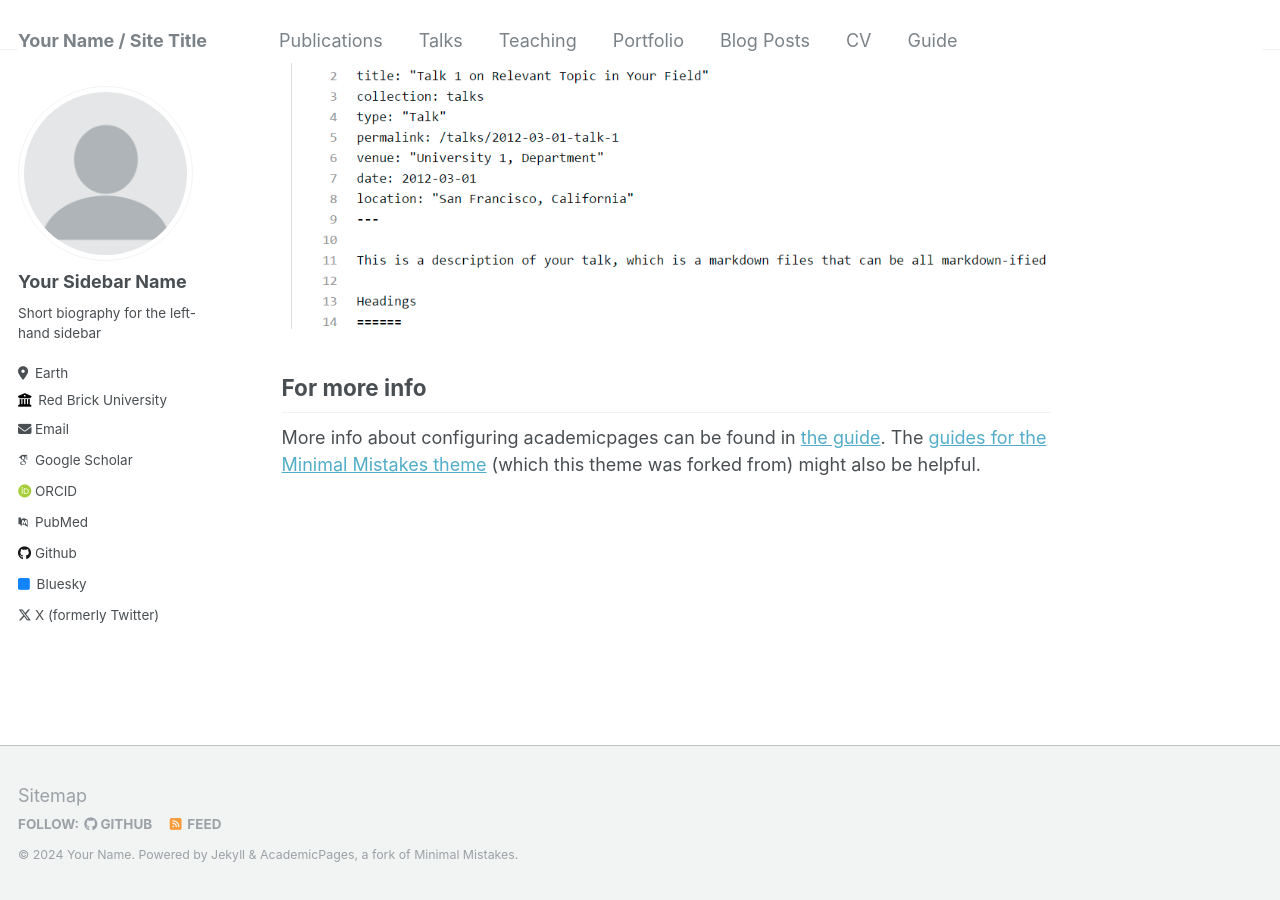
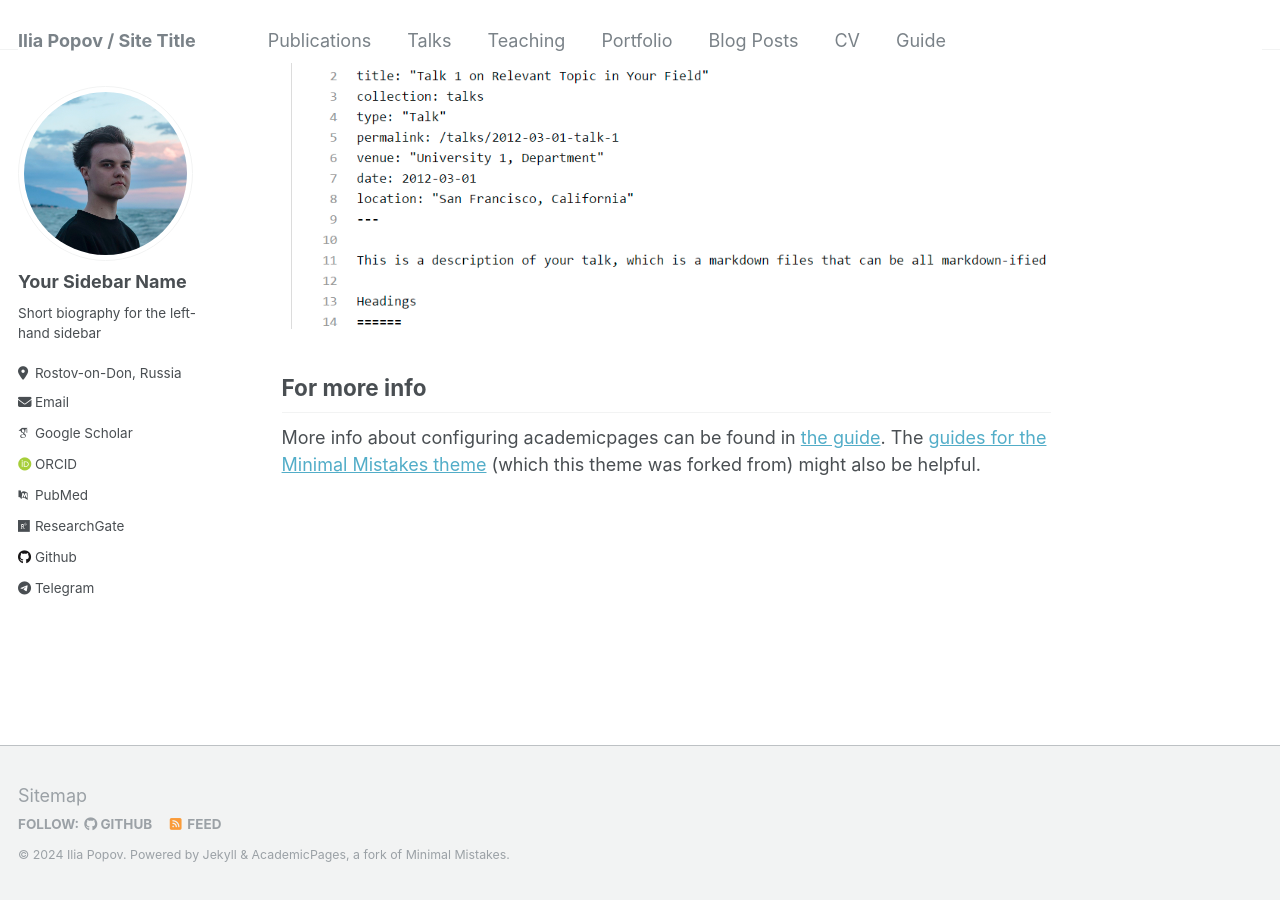
Before and after one commit to iliapopov17/iliapopov17.github.io, a Jekyll site: the page built from _pages/about.md, in a window 1280 px wide and 900 px high, scrolled down 2640 px. Built offline with Jekyll 4.4.1, drawn with Linux system fonts in a browser that asks for light colours; some web fonts are replaced.

Commit message:
Add info

```diff
--- a/_config.yml
+++ b/_config.yml
@@ -8,9 +8,9 @@
 
 # Basic Site Settings
 locale                   : "en-US"
-title                    : "Your Name / Site Title"
+title                    : "Ilia Popov / Site Title"
 title_separator          : "-"
-name                     : &name "Your Name"
+name                     : &name "Ilia Popov"
 description              : &description "personal description"
 url                      : https://academicpages.github.io # the base hostname & protocol for your site e.g. "https://mmistakes.github.io"
 baseurl                  : "" # the subpath of your site, e.g. "/blog"
@@ -21,40 +21,40 @@ repository               : "academicpages/academicpages.github.io"
 #               Additional customization can be done by editing /_includes/author-profile.html
 author:
   # Biographic information
-  avatar           : "profile.png"
+  avatar           : "ilia-popov.jpg"
   name             : "Your Sidebar Name"
   pronouns         : # example: "she/her"
   bio              : "Short biography for the left-hand sidebar"
-  location         : "Earth"
-  employer         : "Red Brick University"
+  location         : "Rostov-on-Don, Russia"
+  employer         : # "Red Brick University"
   uri              : # URL
-  email            : "none@example.org"
+  email            : "iljapopov17@gmail.com"
 
   # Academic websites
   arxiv            : # URL - Update with the correct link to your profile
-  googlescholar    : "https://scholar.google.com/citations?user=PS_CX0AAAAAJ"
+  googlescholar    : "https://scholar.google.com/citations?user=j0zVUu0AAAAJ"
   impactstory      : # URL
-  orcid            : "http://orcid.org/yourorcidurl"
+  orcid            : "http://orcid.org/0000-0001-7947-1654"
   pubmed           : "https://www.ncbi.nlm.nih.gov/pubmed/?term=john+snow"
-  researchgate     : # URL
+  researchgate     : "https://www.researchgate.net/profile/Ilia-Popov-2"
 
   # Repositories and software development
   bitbucket        : # Username - Update with your username on the site
   codepen          : # Username
   dribbble         : # Username
-  github           : "academicpages"
+  github           : "iliapopov17"
   kaggle           : # Username
   stackoverflow    : # User number or user number and name (i.e., use "1" or "1/jeff-atwood")
 
   # Social media
-  bluesky          : "bsky.app" # Replace this with you Bluesky username
+  bluesky          : # "bsky.app" # Replace this with you Bluesky username
   facebook         : # Username
   flickr           : # Username
   foursquare       : # Username
   goodreads        : # Username
   google_plus      : # Username
   keybase          : # Username
-  instagram        : # Username
+  instagram        : # ilya_pop0v
   lastfm           : # Username
   linkedin         : # Username
   mastodon         : # URL
@@ -62,9 +62,9 @@ author:
   pinterest        : # Username
   soundcloud       : # Username
   steam            : # Username
-  telegram         : # URL
+  telegram         : t.me/ilya_pop0v
   tumblr           : # Username
-  twitter          : "UniofOxford"  # Replace this with your X / Twitter handle
+  twitter          : # "UniofOxford"  # Replace this with your X / Twitter handle
   vine             : # Username
   weibo            : # Username
   wikipedia        : # Username
```
Also changed, not shown: images/ilia-popov.jpg (added).
